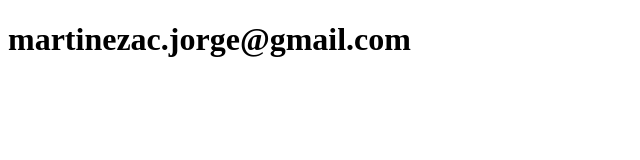
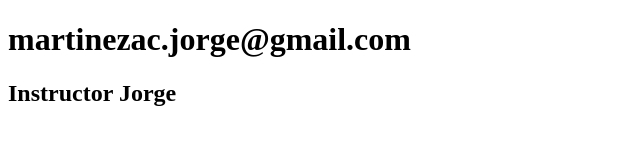
Before and after one commit to jmartinezac/portafolio, a plain HTML site: page contacto.html in a window 1280 px wide. Shown: the whole page, without its empty margins (0-640 px from the left). Drawn offline with Linux system fonts and the light colour scheme.

```diff
--- a/contacto.html
+++ b/contacto.html
@@ -7,6 +7,7 @@
 </head>
 <body>
     <h1>martinezac.jorge@gmail.com</h1>
+    <h2>Instructor Jorge</h2>
     <script src="app.js"></script>
 </body>
 </html>
```
